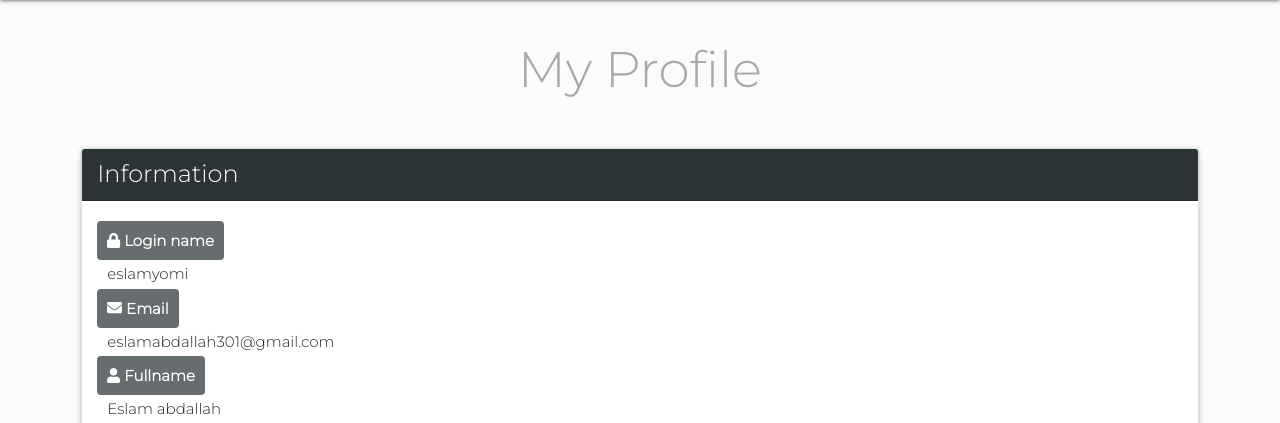
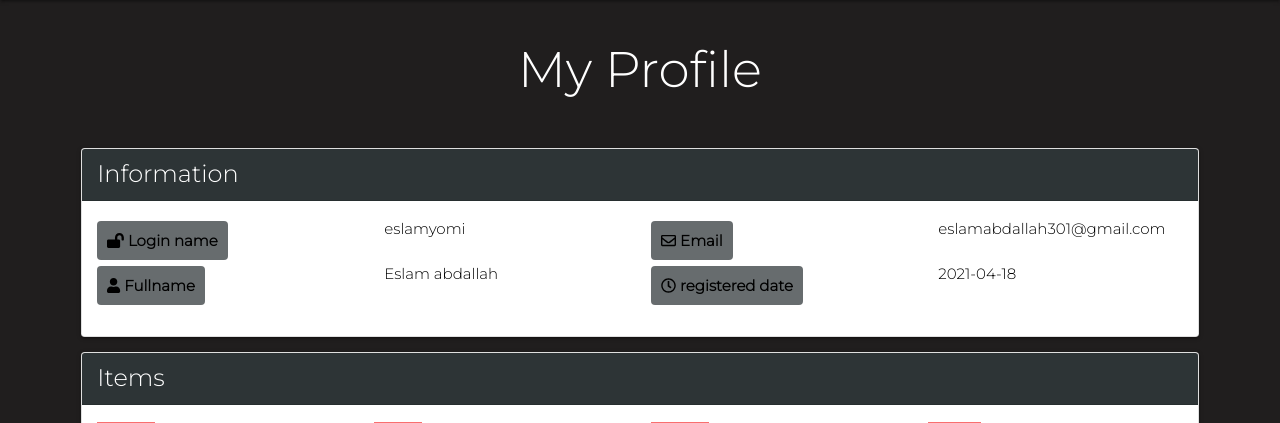
Before and after one commit to eslamabdallah74/eCommerce, a PHP site: page /profile.php in a window 1280 px wide. Shown: the part 64-487 px from the top of the page. Run offline with PHP 8.4, Linux system fonts and the light colour scheme; a user stored in the database is signed in; data comes from the database, SQL or seed files in the repository; data that the repository does not hold is empty; some web fonts are replaced.

Commit message:
Changing Site Colors / buttons / Editing one func

```diff
--- a/index.php
+++ b/index.php
@@ -12,7 +12,7 @@
     $row    = $stmt->fetchAll();
 ?>
 <div class="container categories">
-  <h2>Recent categories</h2>
+  <h2 class="index-heading">Recent categories</h2>
   <span class="line"></span>
   <div class="row">
   <?php
@@ -38,7 +38,7 @@
   </div>
   <hr>
   <div class="recent-items">
-    <h2>Recent Items</h2>
+    <h2 class="index-heading">Recent Items</h2>
     <span class="line"></span>
     <div class="row">
     <?php
--- a/layout/css/backend-style.css
+++ b/layout/css/backend-style.css
@@ -8,8 +8,9 @@
 /* 6 #2d3436 */
 /* Buttons #0d6efd */
 body {
- background-color: #fbfbfb;
- font-family: 'Montserrat', sans-serif;
+  background-color: #201e1e;
+  color: white;
+  font-family: "Montserrat", sans-serif;
 }
 
 /* Genral classes */
@@ -183,7 +186,7 @@ nav ul a:hover{
 /*  categories Page */
 h1 {
   padding: 40px 0;
-  color:  #2d343669;
+  color: white;
   font-size: 50px;
 }
 .thumbnail {
@@ -221,54 +223,54 @@ h1 {
   font-weight: bold;
 }
 .user-info {
-  font-weight:bold;
+  font-weight: bold;
   padding: 10px;
   line-height: 3;
   background-color: #2d3436b8;
-  color: white;
+  color: black;
   border-radius: 4px;
 }
 
-
-.user-info2{
-  margin-left:10px;
+.user-info2 {
+  margin-left: 10px;
+  color: black;
 }
 .price-tag {
   position: absolute;
   padding: 10px;
-  background-color:  #0b5ed7 ;
-  color:white;
+  background-color: #0b5ed7;
+  color: white;
   font-weight: bold;
   border-bottom-right-radius: 10%;
-  left:0;
-  top:0;
+  left: 0;
+  top: 0;
 }
 .price-tag-profile {
   position: absolute;
   padding: 10px;
   background-color: #f96f6f;
-  color:white;
+  color: white;
   font-weight: bold;
   border-bottom-right-radius: 10%;
-  left:0;
-  top:0;
+  left: 0;
+  top: 0;
 }
 .item-name {
   padding: 10px 0;
   font-weight: bold;
-  font-family: 'Montserrat', sans-serif;
+  font-family: "Montserrat", sans-serif;
 }
-.list-group-flush>.list-group-item:last-child {
+.list-group-flush > .list-group-item:last-child {
   margin-top: 10px;
 }
-.comment{
+.comment {
   padding: 1%;
-  color: black;
+  color: white;
   font-weight: bold;
 }
 /* items page */
 .items-info {
-  background-color:#2d3436;
+  background-color: #2d3436;
   padding: 1%;
   color: white;
   border-radius: 5px;
--- a/layout/js/front.js
+++ b/layout/js/front.js
@@ -11,13 +11,12 @@ $(function() {
 // swtich between login & sginup
 $(".login-page h1 span").click(function () {
  $(this).addClass("selected").siblings().removeClass("selected");
-
  $(".login-page form").hide();
+ $("." + $(this).data("class")).show();
+  })
 
 
- $("." + $(this).data("class")).fadeIn(200);
-  })
-
+  // add item live view
   $(".live").keyup(function (){
     $($(this).data('class')).text($(this).val());
   });
--- a/login.php
+++ b/login.php
@@ -74,7 +74,7 @@ if (isset($_POST['login'])) {
     <form class="login" action=" <?php echo $_SERVER['PHP_SELF'] ?>" method="post">
       <input class="form-control text-center" type="text" name="username" autocomplete="on" placeholder="Username" required="required">
       <input class="form-control text-center" type="password" name="passowrd" autocomplete="off" placeholder="Password" required="required">
-      <button name="login" type="submit" class="btn btn-primary btn-block">Login</button>
+      <button name="login" type="submit" class="btn btn-primary">Login</button>
     </form>
     <!-- start signup form -->
     <form class="signup" action=" <?php echo $_SERVER['PHP_SELF'] ?>"  method="post">
@@ -84,7 +84,7 @@ if (isset($_POST['login'])) {
       <input class="form-control text-center" type="password" name="password2" autocomplete="off" placeholder="Confirm Password" required="required">
       <input class="form-control text-center" type="email" name="email" autocomplete="off" placeholder="Email" required="required">
 
-      <button name="signup" type="sumbit" class="btn btn-primary">signup</button>
+      <button name="signup" type="sumbit" class="btn btn-success">signup</button>
     </form>
   </div>
   <div class="the-errors text-center padding">
--- a/profile.php
+++ b/profile.php
@@ -20,10 +20,25 @@ $info = $getUser->fetch();
       <ul class="list-group list-group-flush">
         <li class="list-group-item main">Information</li>
         <li class="list-group-item">
-        <span class="user-info"><i class="fas fa-lock"></i> Login name <br> </span> <span class="user-info2"><?php echo $info['username']; ?></span> <br>
-        <span class="user-info"><i class="fas fa-envelope"></i> Email <br> </span> <span class="user-info2"><?php echo $info['email']; ?></span> <br>
-        <span class="user-info"><i class="fas fa-user"></i> Fullname <br> </span> <span class="user-info2"> <?php echo $info['fullname']; ?> </span> <br>
-        <span class="user-info"><i class="fas fa-clock"></i> Date of registeration <br> </span> <span class="user-info2"><?php echo $info['Date']; ?></span>
+          <div class="row">
+
+          <div class="col-md-3">
+          <span class="user-info"><i class="fas fa-lock-open"></i> Login name <br> </span>
+          </div>
+          <div class="col-md-3"><span class="user-info2"><?php echo $info['username']; ?></span></div>
+         <div class="col-md-3">
+          <span class="user-info"><i class="far fa-envelope"></i> Email <br> </span>
+          </div>
+          <div class="col-md-3"><span class="user-info2"><?php echo $info['email']; ?></span></div>         <div class="col-md-3">
+          <span class="user-info"><i class="fas fa-user"></i> Fullname <br> </span>
+          </div>
+          <div class="col-md-3"><span class="user-info2"><?php echo $info['fullname']; ?></span></div>         <div class="col-md-3">
+          <span class="user-info"><i class="far fa-clock"></i> registered date <br> </span>
+          </div>
+          <div class="col-md-3"><span class="user-info2"><?php echo $info['Date']; ?></span></div>
+          </div>
+
+
         </li>
       </ul>
     </div>
```
Also changed, not shown: other parts of layout/css/backend-style.css (+60 -53 lines), admin/layout/css/backend-style.css (+1 -6 lines), items.php (+7 -17 lines). Lines whose indentation alone changed are shown as unchanged.
